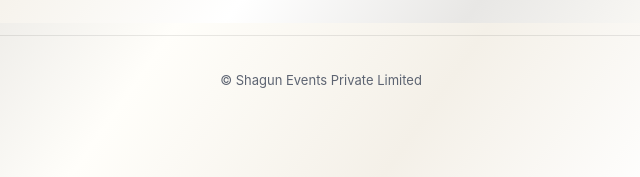
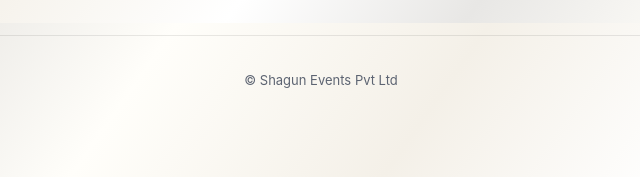
Before and after one commit to sonarkatta/shagun-events, a plain HTML site: page index.html in a window 1280 px wide. Shown: the part 8777-8954 px from the top of the page, 319-959 px from the left. Drawn offline with Linux system fonts and the light colour scheme.

Commit message:
Update company name in footer to Pvt Ltd

```diff
--- a/index.html
+++ b/index.html
@@ -203,7 +203,7 @@
   </div>
 </div></section>
 
-<footer><div class="wrap">&copy; Shagun Events Private Limited</div></footer>
+<footer><div class="wrap">&copy; Shagun Events Pvt Ltd</div></footer>
 <a class="wa" data-wa href="#"><svg viewBox="0 0 24 24" fill="currentColor"><path d="M12 2a10 10 0 0 0-8.6 15.1L2 22l5-1.3A10 10 0 1 0 12 2zm5.2 14.2c-.2.6-1.3 1.2-1.8 1.2-.5.1-1 .2-3.3-.7-2.8-1.2-4.6-4-4.7-4.2-.1-.2-1.1-1.5-1.1-2.8s.7-2 1-2.3c.2-.3.5-.3.7-.3h.5c.2 0 .4 0 .6.5l.8 2c.1.2.1.4 0 .5l-.4.6c-.1.2-.3.3-.1.6.2.3.8 1.3 1.7 2.1 1.2 1 2.1 1.3 2.4 1.5.3.1.5.1.6-.1l.9-1.1c.2-.2.4-.2.6-.1l1.9.9c.3.1.5.2.5.4.1.2.1.8-.1 1.4z"/></svg>WhatsApp</a>
 
 <script>
```
